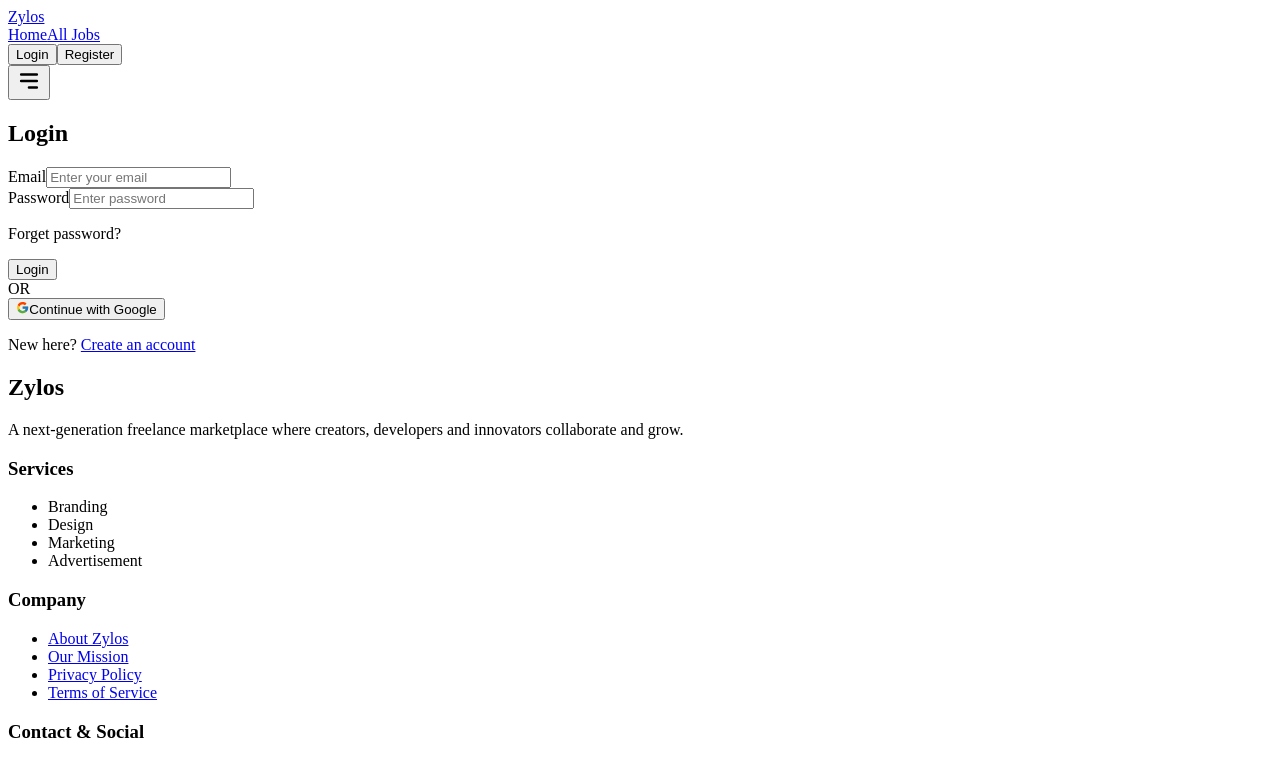
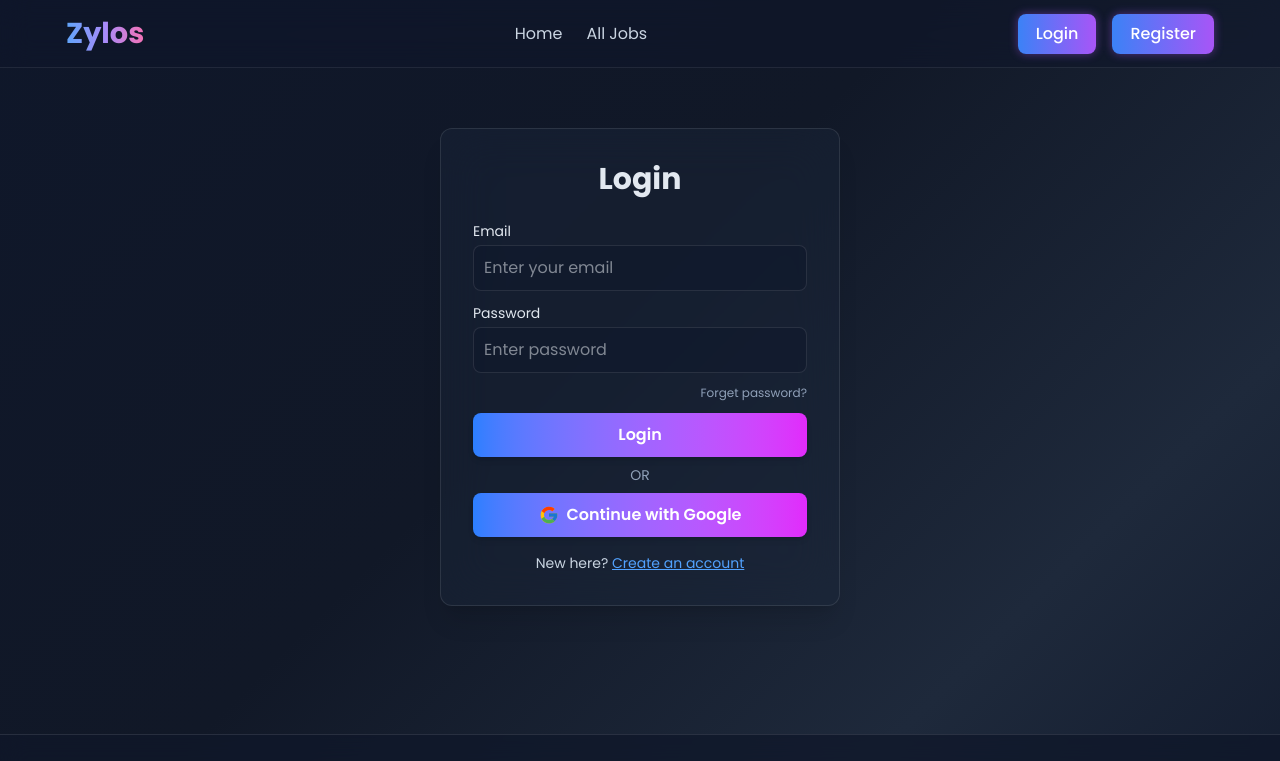
Before and after one commit to Sehanur24/B12-A10-Freelance-Marketplace-client, a React (Vite) app: page /login in a window 1280 px wide. Shown: the top 761 px of the page. Built offline with nearby package versions, Linux system fonts and the light colour scheme; no server answers.

Commit message:
seventeenth commit

```diff
--- a/src/index.css
+++ b/src/index.css
@@ -0,0 +1,315 @@
+/* Google font */
+@import url('https://fonts.googleapis.com/css2?family=Poppins:wght@300;400;500;600;700&display=swap');
+
+/* Tailwind + DaisyUI */
+@import "tailwindcss";
+
+@plugin "daisyui" {
+    themes: light --default, dark;
+}
+
+/* ================================
+   Global Reset
+================================ */
+* {
+    font-family: "Poppins", sans-serif;
+    scroll-behavior: smooth;
+    box-sizing: border-box;
+}
+
+body {
+    min-height: 100vh;
+    background: linear-gradient(135deg, #0f172a 0%, #111827 40%, #1e293b 70%, #0f172a 100%);
+    color: #e2e8f0;
+}
+
+/* Container Utility */
+.container-max {
+    max-width: 1180px;
+    margin-inline: auto;
+    padding-inline: 1rem;
+}
+
+/* ================================================================
+   NAVBAR — Neon Glass (FIXED VERSION)
+================================================================ */
+.navbar-glass {
+    position: fixed;
+    /* 🔥 fixed navbar */
+    top: 0;
+    left: 0;
+    width: 100%;
+    z-index: 50;
+
+    background: rgba(15, 23, 42, 0.55);
+    backdrop-filter: blur(15px);
+    border-bottom: 1px solid rgba(255, 255, 255, 0.08);
+}
+
+/* Add safe spacing under navbar */
+.page-content {
+    margin-top: 72px;
+    /* 🔥 Navbar height adjust */
+}
+
+/* Logo */
+.logo-text {
+    font-size: 1.8rem;
+    font-weight: 800;
+    background: linear-gradient(to right, #60a5fa, #a78bfa, #f472b6);
+    -webkit-background-clip: text;
+    background-clip: text;
+    color: transparent;
+}
+
+/* Nav Links */
+.nav-link {
+    position: relative;
+    color: #cbd5e1;
+    padding: 4px 0;
+    transition: 0.3s ease;
+    font-weight: 500;
+}
+
+.nav-link:hover {
+    color: #ffffff;
+}
+
+.nav-link.active {
+    color: #60a5fa !important;
+}
+
+.nav-link.active::after {
+    content: "";
+    position: absolute;
+    bottom: -3px;
+    left: 0;
+    width: 100%;
+    height: 2px;
+    background: #60a5fa;
+    border-radius: 2px;
+}
+
+/* Avatar */
+.avatar-img {
+    width: 40px;
+    height: 40px;
+    border-radius: 999px;
+    object-fit: cover;
+    border: 2px solid #3b82f6;
+}
+
+/* ================================================================
+   BUTTONS — Primary + Outline
+================================================================ */
+.btn-outline,
+.btn-primary {
+    padding: 8px 18px;
+    border-radius: 8px;
+    font-weight: 500;
+    transition: 0.25s ease;
+}
+
+/* Outline Button */
+.btn-outline {
+    border: 1px solid #60a5fa;
+    color: #60a5fa;
+    background: transparent;
+}
+
+.btn-outline:hover {
+    background: rgba(96, 165, 250, 0.18);
+}
+
+/* Primary Button */
+.btn-primary {
+    color: white;
+    background: linear-gradient(90deg, #3b82f6, #a855f7);
+    box-shadow: 0 0 10px rgba(168, 85, 247, 0.45);
+}
+
+.btn-primary:hover {
+    transform: translateY(-2px);
+    box-shadow: 0 0 18px rgba(168, 85, 247, 0.6);
+}
+
+/* ================================================================
+   MOBILE DROPDOWN (FIXED + Click Based)
+================================================================ */
+.dropdown-box {
+    position: absolute;
+    right: 0;
+    top: calc(100% + 10px);
+    /* 🔥 Navbar overlap fix */
+    width: 200px;
+    padding: 12px;
+    border-radius: 14px;
+    background: rgba(30, 58, 138, 0.75);
+    backdrop-filter: blur(14px);
+    border: 1px solid rgba(255, 255, 255, 0.1);
+
+    display: none;
+    /* JS will toggle flex/hidden */
+    flex-direction: column;
+    gap: 6px;
+
+    z-index: 40;
+    /* Under navbar */
+}
+
+/* Dropdown links */
+.dropdown-box .nav-link {
+    display: block !important;
+    padding: 7px 0;
+    width: 100%;
+    text-align: left;
+    color: #cbd5e1;
+    font-weight: 500;
+}
+
+.dropdown-box .nav-link:hover {
+    color: #fff;
+}
+
+/* Buttons full width */
+.dropdown-box .btn-primary {
+    width: 100%;
+    margin-top: 8px;
+}
+
+/* Divider */
+.dropdown-box .divider {
+    height: 1px;
+    background: rgba(255, 255, 255, 0.1);
+    margin: 6px 0;
+}
+
+/* ================================================================
+   JOB CARDS
+================================================================ */
+.jobs-grid {
+    display: grid;
+    gap: 1.3rem;
+}
+
+@media (min-width: 640px) {
+    .jobs-grid {
+        grid-template-columns: repeat(2, 1fr);
+    }
+}
+
+@media (min-width: 1024px) {
+    .jobs-grid {
+        grid-template-columns: repeat(3, 1fr);
+    }
+}
+
+.job-card {
+    background: rgba(30, 41, 59, 0.6);
+    padding: 1rem;
+    border-radius: 14px;
+    border: 1px solid rgba(255, 255, 255, 0.08);
+    transition: 0.25s ease;
+}
+
+.job-card:hover {
+    transform: translateY(-4px);
+    box-shadow: 0 10px 30px rgba(96, 165, 250, 0.25);
+}
+
+.job-cover {
+    width: 100%;
+    height: 170px;
+    object-fit: cover;
+    border-radius: 12px;
+    border: 1px solid rgba(255, 255, 255, 0.1);
+}
+
+.job-title {
+    color: #f1f5f9;
+    font-weight: 600;
+    font-size: 1.1rem;
+}
+
+.job-meta {
+    color: #94a3b8;
+    font-size: 0.9rem;
+}
+
+/* ================================================================
+   LOADING SPINNER
+================================================================ */
+.loading {
+    width: 45px;
+    height: 45px;
+    border-radius: 999px;
+    border: 4px solid rgba(255, 255, 255, 0.12);
+    border-top-color: #3b82f6;
+    animation: spin 1s linear infinite;
+}
+
+@keyframes spin {
+    100% {
+        transform: rotate(360deg);
+    }
+}
+
+/* ================================================================
+   404 PAGE
+================================================================ */
+.page-404 {
+    min-height: 70vh;
+    display: grid;
+    place-items: center;
+    text-align: center;
+    color: #cbd5e1;
+}
+
+/* ================================================================
+   FOOTER — Neon Glass
+================================================================ */
+.footer-glass {
+    background: rgba(15, 23, 42, 0.75);
+    border-top: 1px solid rgba(255, 255, 255, 0.1);
+    backdrop-filter: blur(12px);
+    padding: 2.5rem 0;
+}
+
+.footer-link {
+    color: #94a3b8;
+    transition: 0.2s ease;
+}
+
+.footer-link:hover {
+    color: white;
+}
+
+.social-icon {
+    width: 32px;
+    height: 32px;
+    padding: 6px;
+    border-radius: 10px;
+    background: rgba(255, 255, 255, 0.08);
+    transition: 0.2s;
+}
+
+.social-icon:hover {
+    background: rgba(255, 255, 255, 0.2);
+}
+
+/* ================================================================
+   MARQUEE ANIMATION
+================================================================ */
+@keyframes marqueeScroll {
+    0% {
+        transform: translateX(0);
+    }
+
+    100% {
+        transform: translateX(-50%);
+    }
+}
+
+.animate-marquee {
+    animation: marqueeScroll 18s linear infinite;
+}
```
